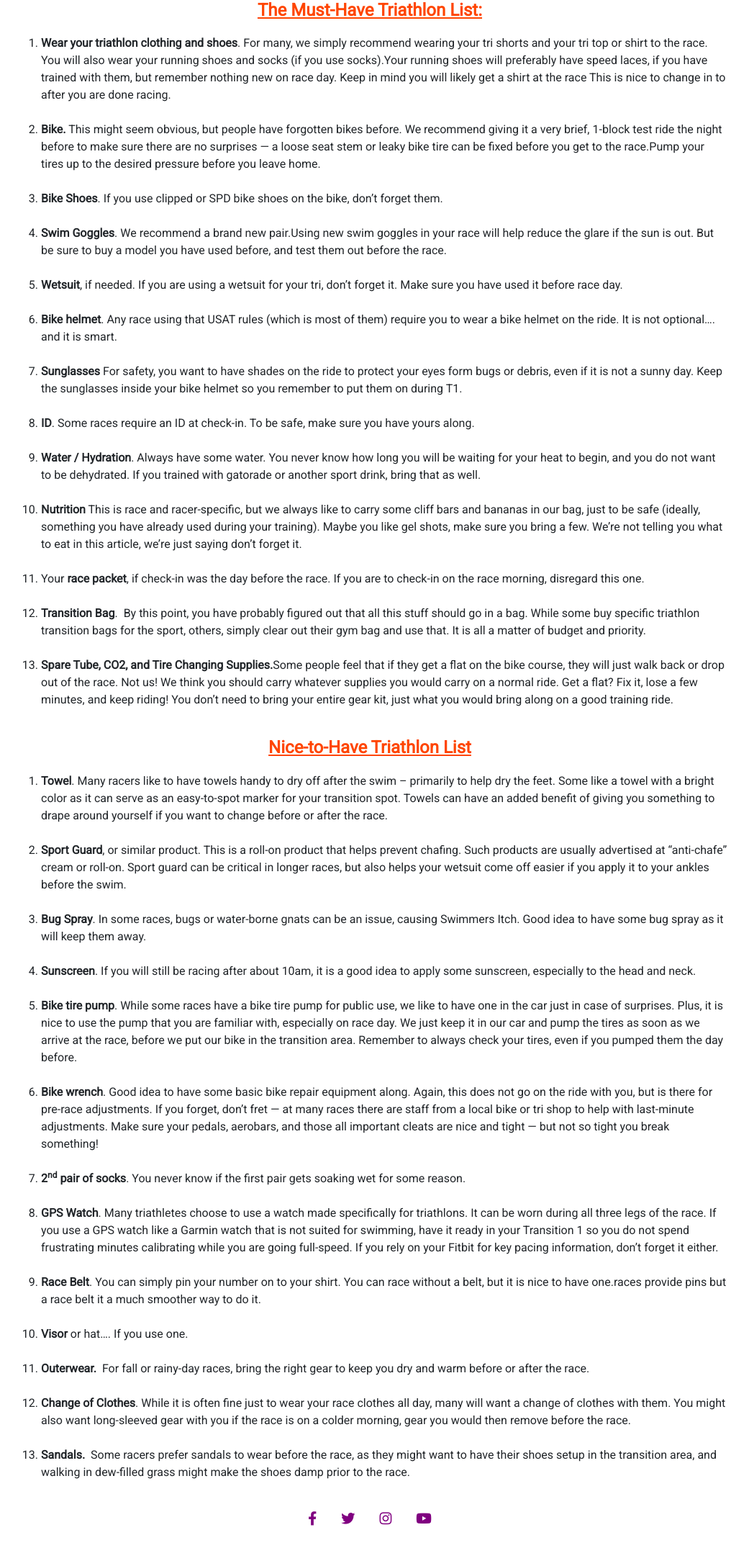
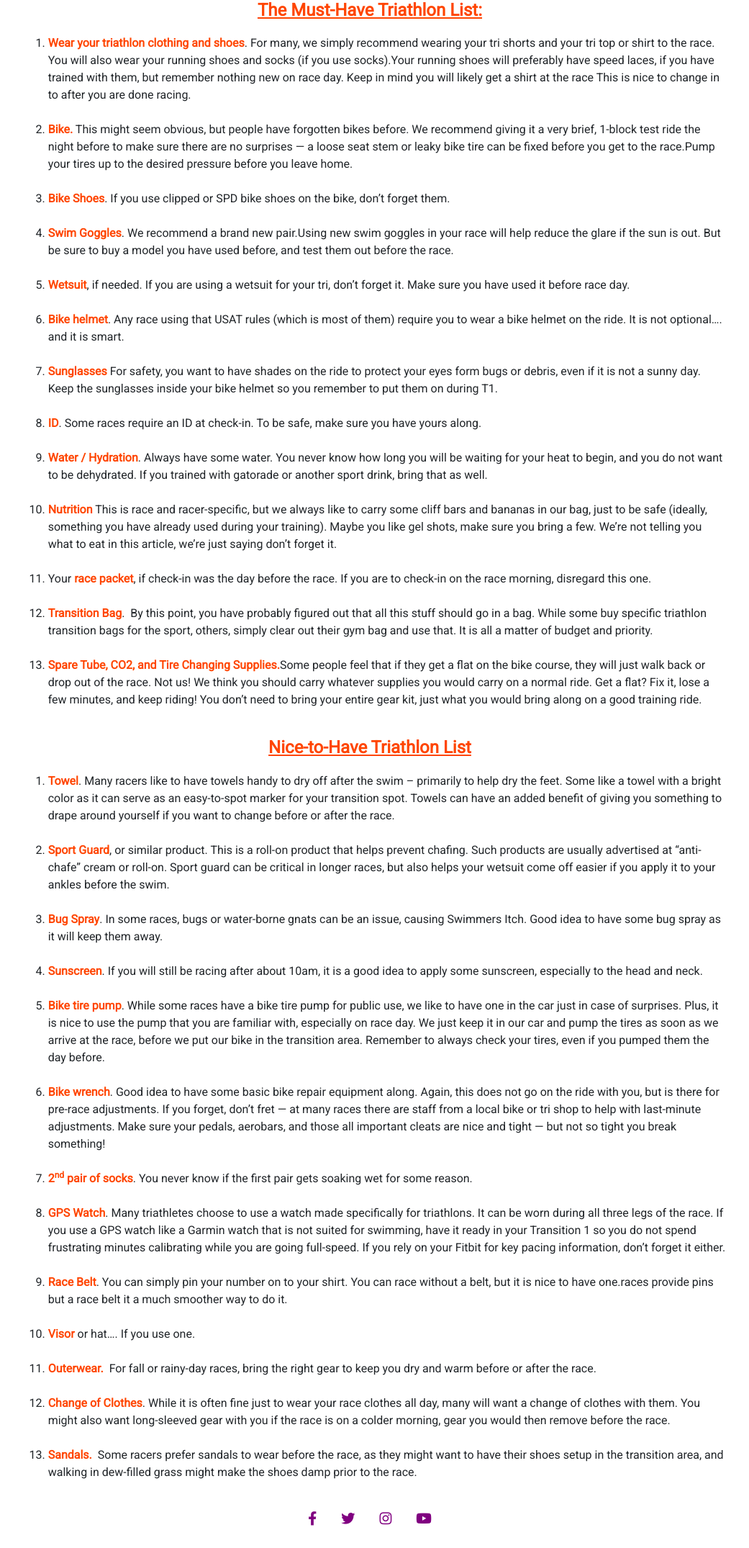
Before and after one commit to johnj974/triathlon-checklist, a Flask app: page /equipment_list in a window 1280 px wide. Shown: the part 61-2211 px from the top of the page at 72% size, without its empty margins (126-1167 px from the left). Run offline with Flask 2, Linux system fonts and the light colour scheme; some libraries are stand-ins or nearby versions.

Commit message:
style added for ordered list

```diff
--- a/static/css/style.css
+++ b/static/css/style.css
@@ -50,6 +50,14 @@ ul li i:hover{
     color: orangered;
     transition: color 0.5s ease-in-out;
     text-decoration: none;
+}
+
+strong{
+    color: orangered;
+}
+
+ol{
+    padding-left: 5%;
 }
                                 /*--------------------------------navbar-------------------------------*/
 .navbar{
```
